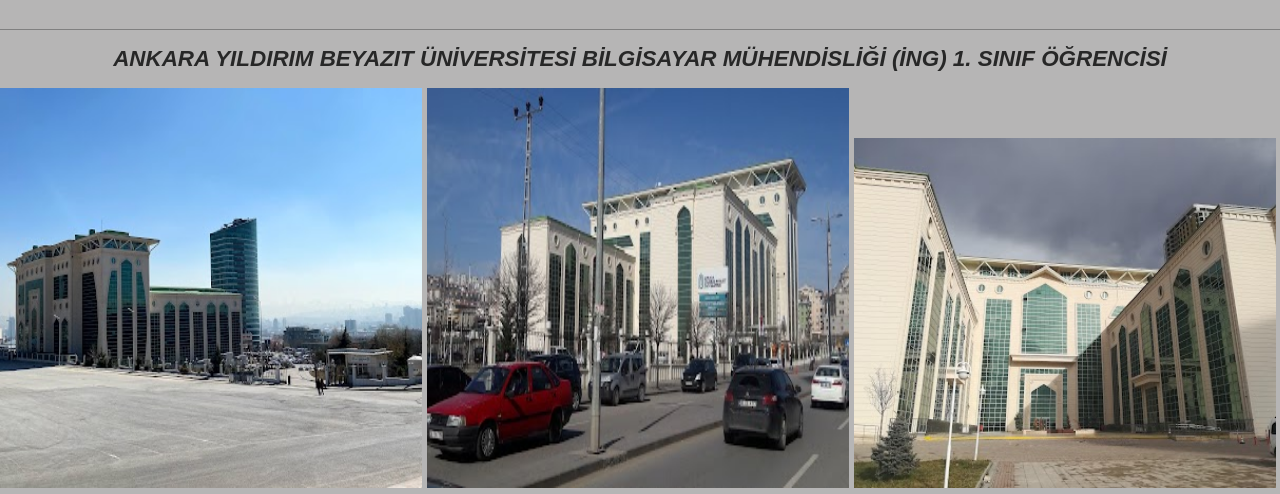
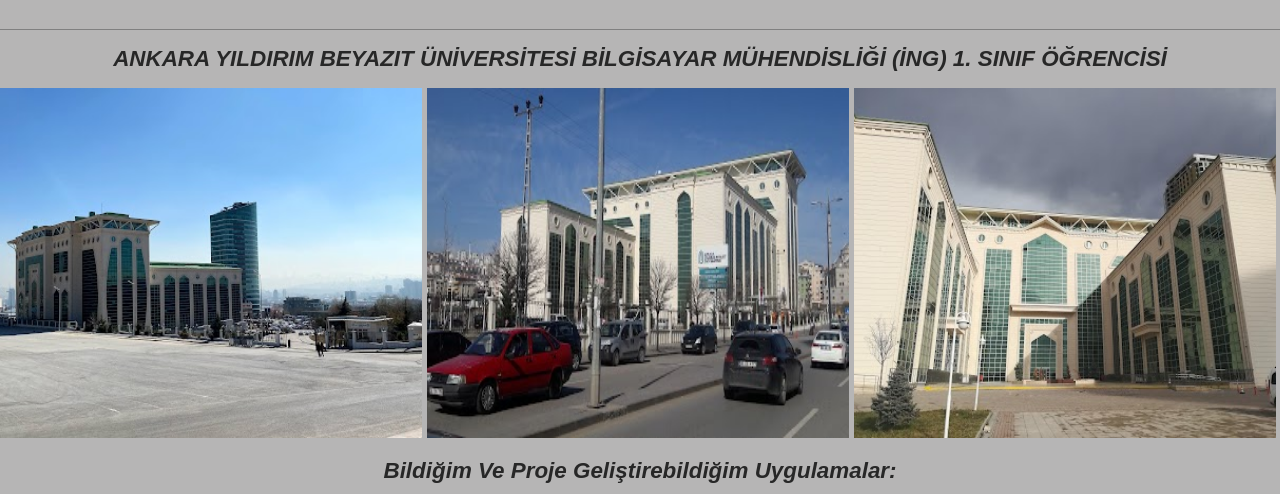
Before and after one commit to yusufakkyz/yusufakkyz.github.io, a plain HTML site: page index.html in a window 1280 px wide. Shown: the part 929-1423 px from the top of the page. Drawn offline with Linux system fonts and the light colour scheme.

Commit message:
Update index.html

```diff
--- a/index.html
+++ b/index.html
@@ -49,8 +49,8 @@
 
 <h3 class="textcenter" style="font-style: italic; font-size: 1.4rem; padding: 1rem  ">ANKARA YILDIRIM BEYAZIT ÜNİVERSİTESİ BİLGİSAYAR MÜHENDİSLİĞİ (İNG) 1. SINIF ÖĞRENCİSİ</h3>
 
-<img class="pct1" src="2021-03-05.jpg" alt="Ankara Yıldırım Beyazıt Üniversitesi" width="33%" height="400">
-<img class="pct1" src="2018-02-17.jpg" alt="Ankara Yıldırım Beyazıt Üniversitesi" width="33%" height="400">
+<img class="pct1" src="2021-03-05.jpg" alt="Ankara Yıldırım Beyazıt Üniversitesi" width="33%" height="350">
+<img class="pct1" src="2018-02-17.jpg" alt="Ankara Yıldırım Beyazıt Üniversitesi" width="33%" height="350">
 <img class="pct1" src="IMG_20210127_110048.jpg" alt="Ankara Yıldırım Beyazıt Üniversitesi" width="33%" height="350">
 
 </section>
```
